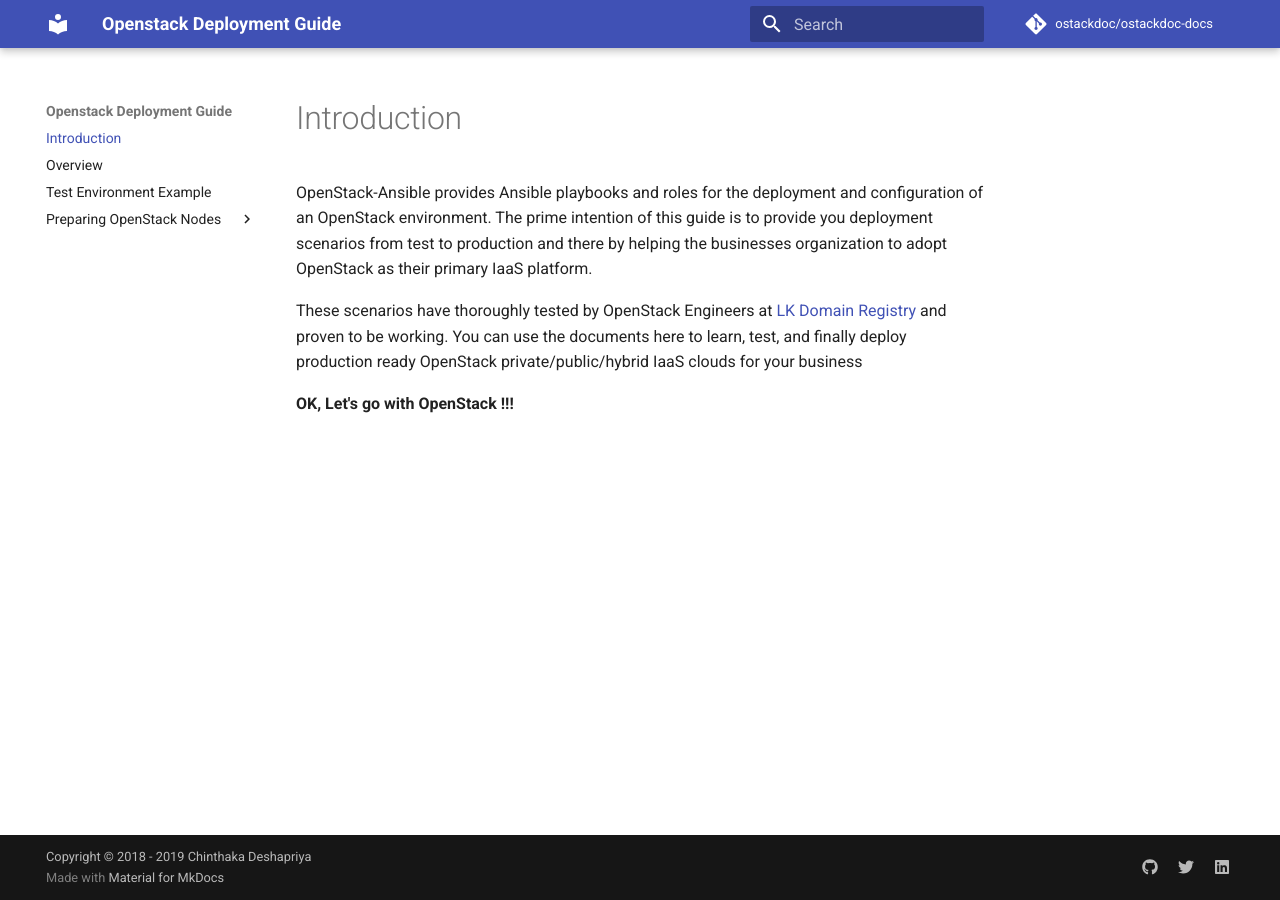
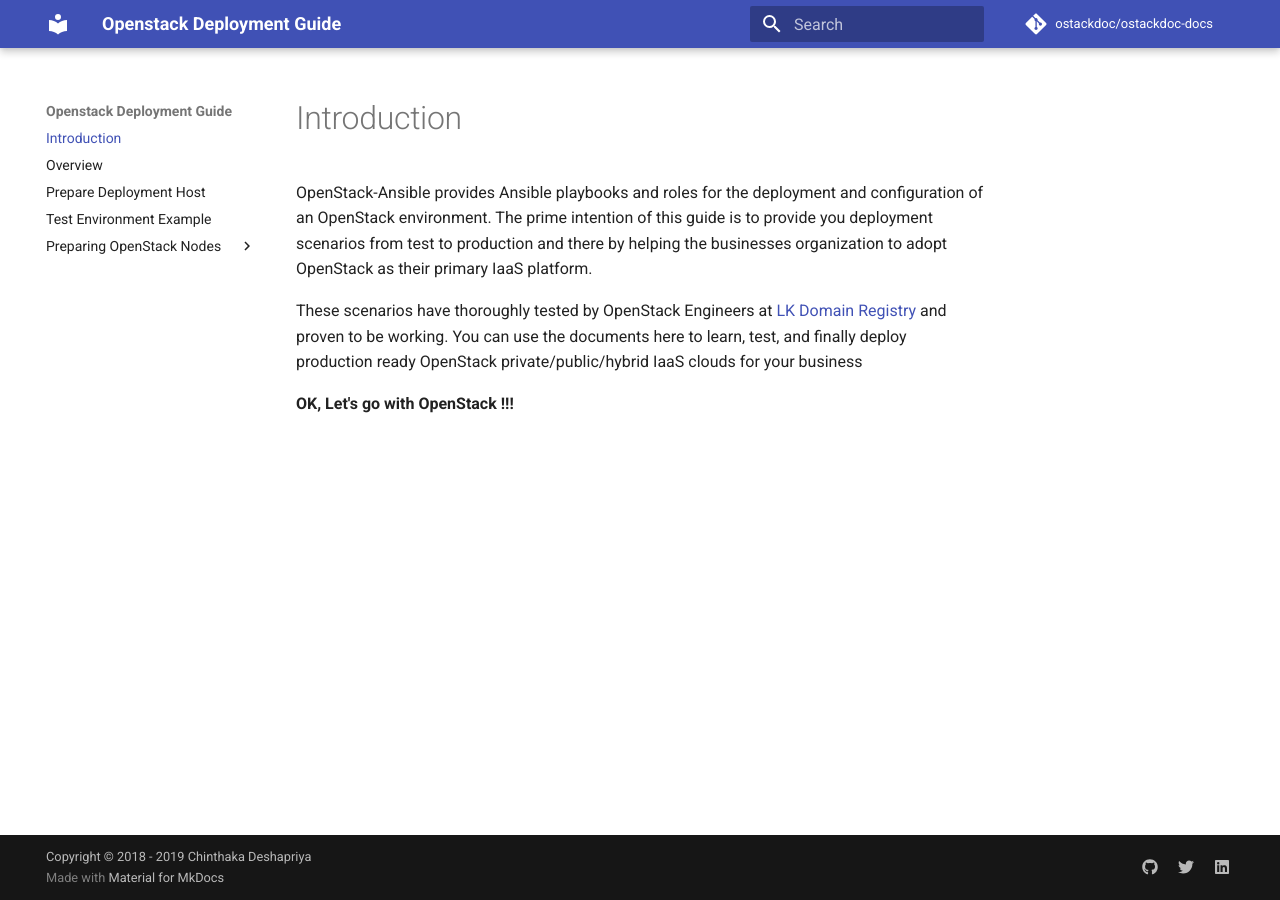
Before and after one commit to ostackdoc/ostackdoc-docs, an MkDocs documentation site: the page built from docs/index.md, in a window 1280 px wide. Built offline with MkDocs 1.6.1 and Material for MkDocs 9.7.7, drawn with Linux system fonts in a browser that asks for light colours; comment, search, counter and statistics services are not loaded.

Commit message:
Modified

```diff
--- a/mkdocs.yml
+++ b/mkdocs.yml
@@ -35,6 +35,7 @@ extra:
 nav:
 - 'Introduction': 'index.md'
 - 'Overview': 'overview.md'
+- 'Prepare Deployment Host': 'prepare-deployment-host.md'
 - 'Test Environment Example': 'test-env-example.md'
 - 'Preparing OpenStack Nodes':
   - 'Installing Node OS': 'install-node-os.md'
```
